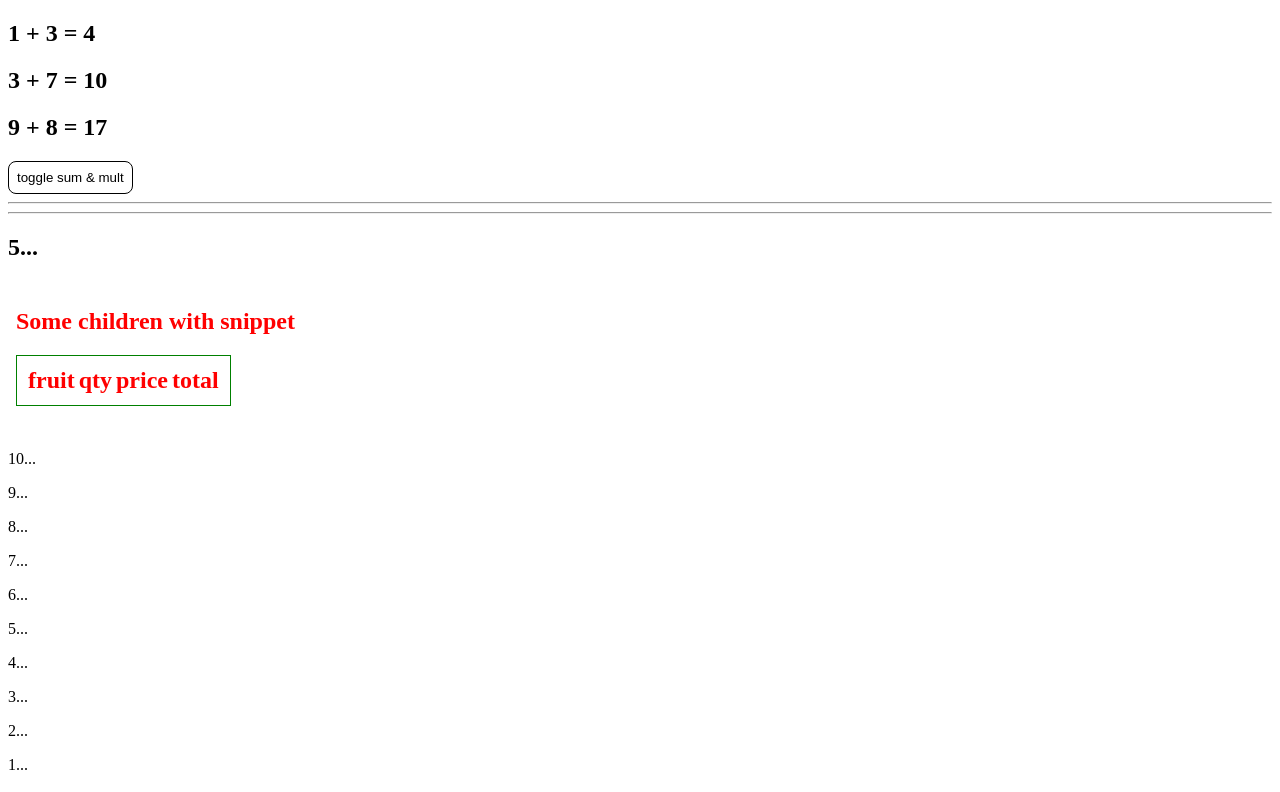
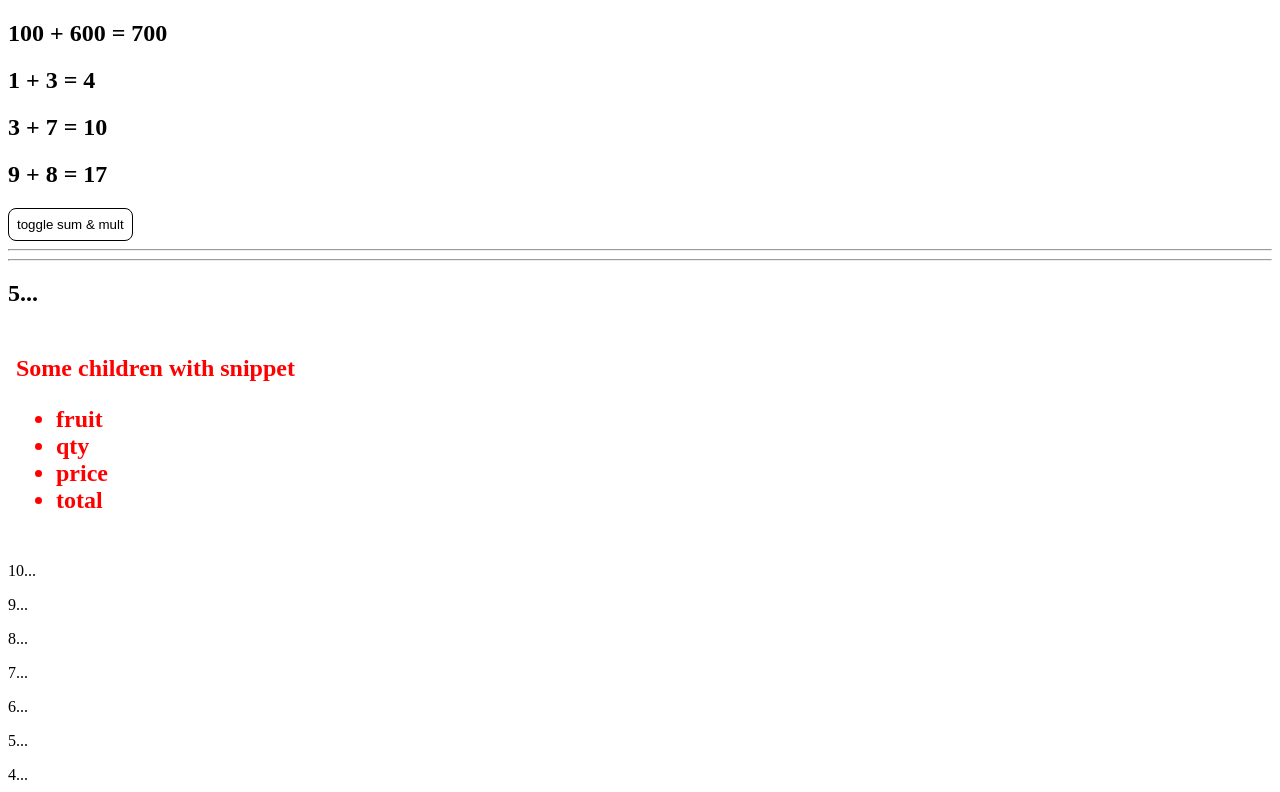
Before and after one commit to Waldemar-00/svelte_5, a SvelteKit app in the folder myapp/: page /snippets in a window 1280 px wide. Shown: the top 792 px of the page. Built offline with nearby package versions, Linux system fonts and the light colour scheme.

Commit message:
Snippet export from module.

```diff
--- a/myapp/src/routes/snippets/+page.svelte
+++ b/myapp/src/routes/snippets/+page.svelte
@@ -2,6 +2,7 @@
     import '../../styles/global.css'
     import Snippet from './Snippet.svelte'
     import Div from './Div.svelte'
+    import {snp} from './ExportSnippet.svelte'
     let flag = $state(false)
     function toggleFlag() {
         flag = !flag
@@ -12,7 +13,7 @@
         clearInterval(interval)
         }, 1000)
 </script>
-
+{@render snp(100, 600)}
 {#snippet sum(a: number, b: number)}
     <h2>{a} + {b} = {a + b}</h2>
 {/snippet}
@@ -38,15 +39,15 @@
     {/if}
 </h2>
 <Div text={'Some children with snippet'}>
-    <table>
+    <ul>
         {#snippet header()}
-            <th>fruit</th>
-            <th>qty</th>
-            <th>price</th>
-            <th>total</th>
+            <li>fruit</li>
+            <li>qty</li>
+            <li>price</li>
+            <li>total</li>
         {/snippet}
         {@render header()}
-    </table>
+    </ul>
 </Div>
 {#snippet countdown(count: number)}
     {#if count > 0}
@@ -60,10 +61,3 @@
 {@render countdown(10)}
 
 <Snippet {countdown}/>
-
-<style>
-    table {
-        border: 1px solid green;
-        padding: 0.5rem;
-    }
-</style>
--- a/myapp/src/routes/snippets/Div.svelte
+++ b/myapp/src/routes/snippets/Div.svelte
@@ -3,7 +3,7 @@
 </script>
 <div>
     <h2>{text}</h2>
-    <h2>{@render children()}</h2>
+    <h2>{@render children?.()}</h2>
 </div>
 <style>
     div {
--- /dev/null
+++ b/myapp/src/routes/snippets/ExportSnippet.svelte
@@ -0,0 +1,6 @@
+<script module lang='ts'>
+    export {snp}
+</script>
+{#snippet snp(a: number, b: number)}
+    <h2>{a} + {b} = {a + b}</h2>
+{/snippet}
```
